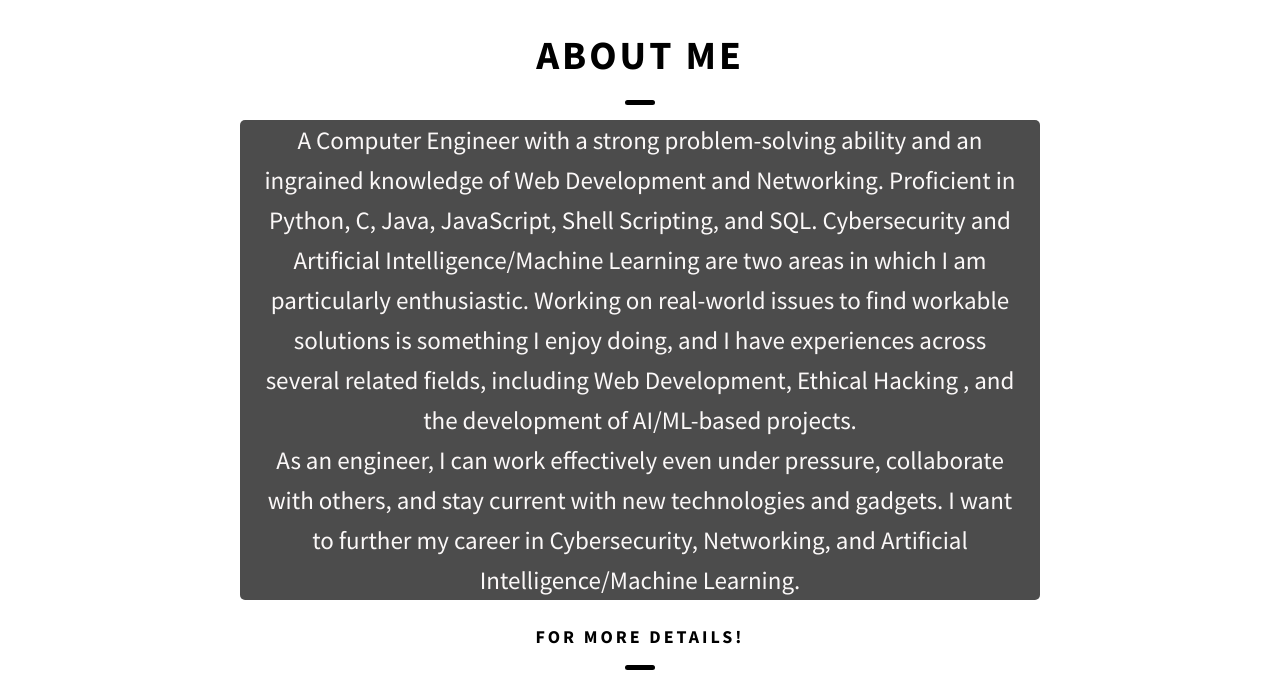
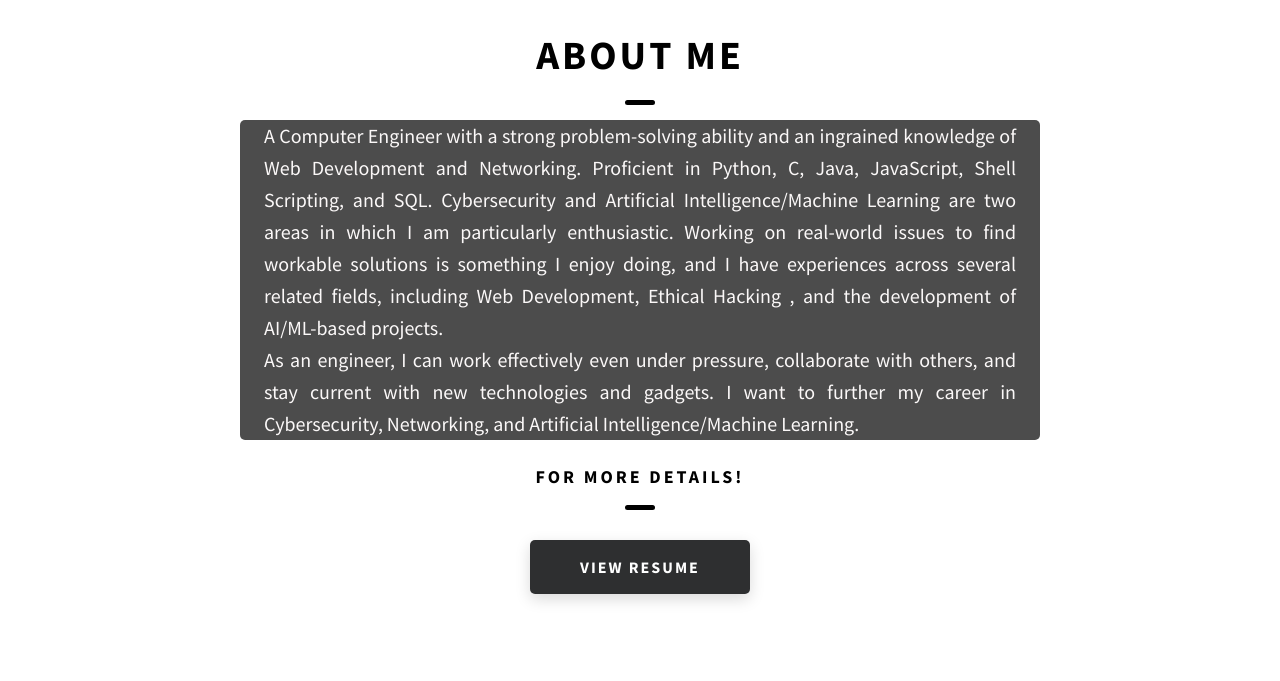
Before and after one commit to mhatresahil/portfolio, a plain HTML site: page index.html in a window 1280 px wide. Shown: the part 910-1591 px from the top of the page. Drawn offline with nearby package versions, Linux system fonts and the light colour scheme.

Commit message:
Add files via upload

```diff
--- a/css/main.css
+++ b/css/main.css
@@ -125,15 +125,15 @@ textarea {
 
 .heading-sec__sub {
   display: block;
-  text-align: center;
   background: rgb(0, 0, 0);
   opacity: 70%;
   padding-left: 2%;
   padding-right: 2%;
+  text-align: justify;
   border-radius: 5px;
   color: rgb(250, 246, 246);
-  font-size: 2.5rem;
-  font-weight: 500;
+  font-size: 2rem;
+  font-weight: 200;
   max-width: 80rem;
   margin: auto;
   line-height: 1.6; }
```
